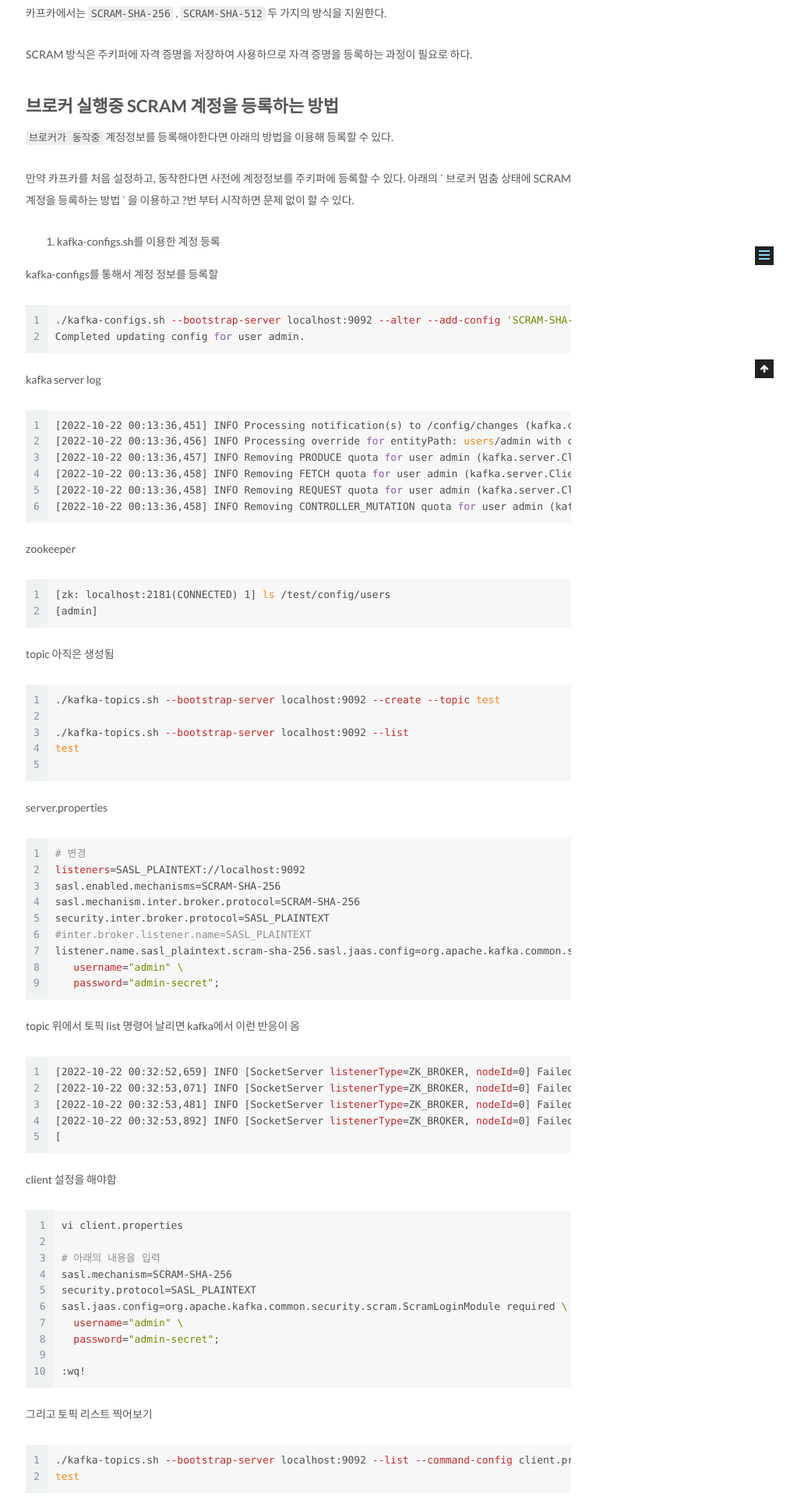
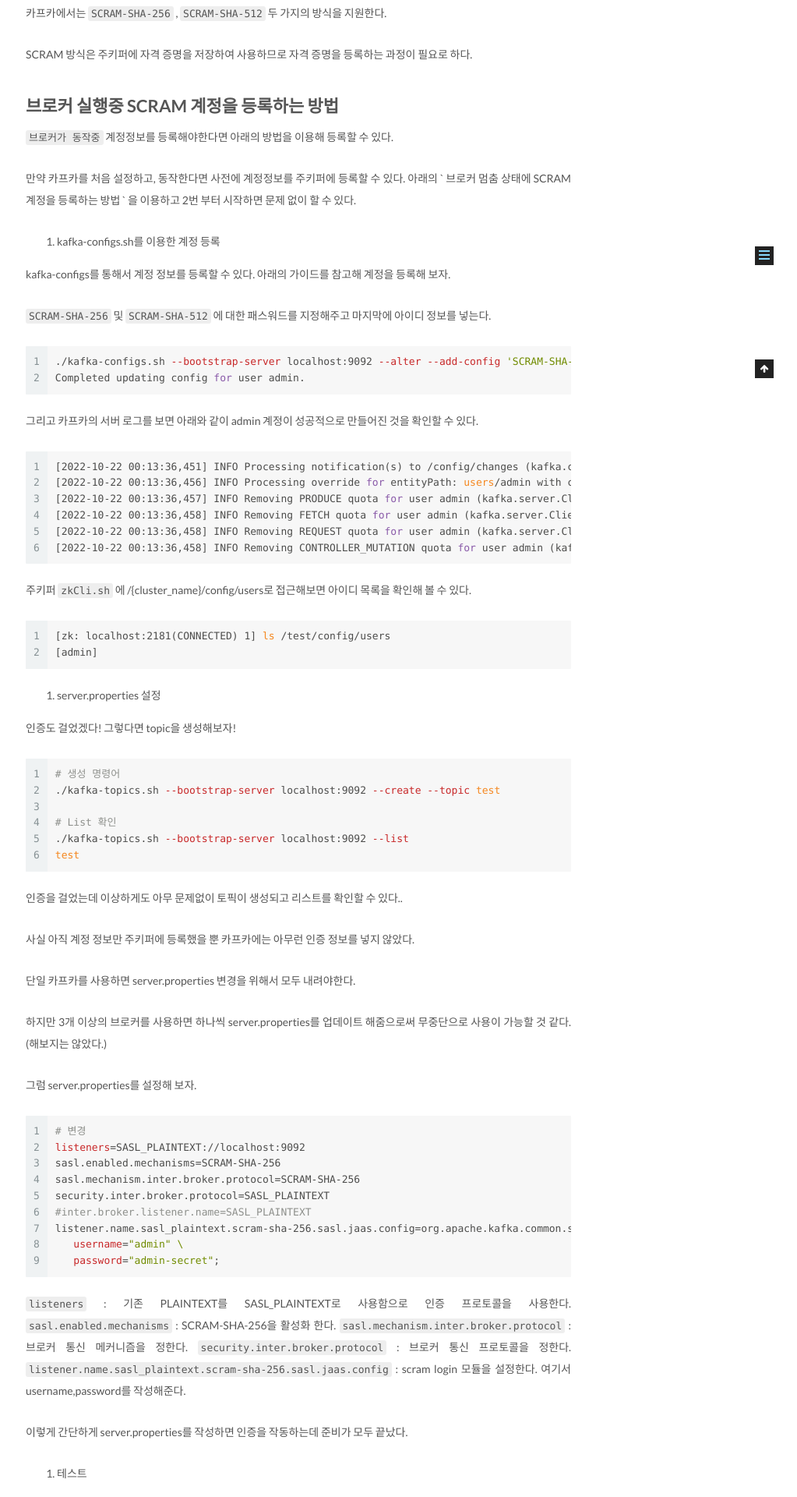
Before and after one commit to spacemile/spacemile.github.io, a Jekyll site: the page built from _posts/2022-10-21-kafka-sasl-scram.md, in a window 1280 px wide. Shown: the part 515-2435 px from the top of the page at 78% size, without its empty margins (257-1280 px from the left). Built offline with Jekyll 4.4.1, drawn with Linux system fonts in a browser that asks for light colours; some of the changed text lies outside the part shown.

Commit message:
Update 2022-10-21-kafka-sasl-scram.md

````diff
--- a/_posts/2022-10-21-kafka-sasl-scram.md
+++ b/_posts/2022-10-21-kafka-sasl-scram.md
@@ -23,19 +23,21 @@ SCRAM 방식은 주키퍼에 자격 증명을 저장하여 사용하므로 자
 
 `브로커가 동작중` 계정정보를 등록해야한다면 아래의 방법을 이용해 등록할 수 있다.
 
-만약 카프카를 처음 설정하고, 동작한다면 사전에 계정정보를 주키퍼에 등록할 수 있다. 아래의 ` 브로커 멈춤 상태에 SCRAM 계정을 등록하는 방법 ` 을 이용하고 ?번 부터 시작하면 문제 없이 할 수 있다.
+만약 카프카를 처음 설정하고, 동작한다면 사전에 계정정보를 주키퍼에 등록할 수 있다. 아래의 ` 브로커 멈춤 상태에 SCRAM 계정을 등록하는 방법 ` 을 이용하고 2번 부터 시작하면 문제 없이 할 수 있다.
 
 
 1. kafka-configs.sh를 이용한 계정 등록
 
-kafka-configs를 통해서 계정 정보를 등록할
+kafka-configs를 통해서 계정 정보를 등록할 수 있다. 아래의 가이드를 참고해 계정을 등록해 보자.
+
+`SCRAM-SHA-256` 및 `SCRAM-SHA-512` 에 대한 패스워드를 지정해주고 마지막에 아이디 정보를 넣는다.
 
 ```bash
 ./kafka-configs.sh --bootstrap-server localhost:9092 --alter --add-config 'SCRAM-SHA-256=[password=admin-secret],SCRAM-SHA-512=[password=admin-secret]' --entity-type users --entity-name admin
 Completed updating config for user admin.
 ```
 
-kafka server log
+그리고 카프카의 서버 로그를 보면 아래와 같이 admin 계정이 성공적으로 만들어진 것을 확인할 수 있다.
 
 ```bash
 [2022-10-22 00:13:36,451] INFO Processing notification(s) to /config/changes (kafka.common.ZkNodeChangeNotificationListener)
@@ -46,24 +48,35 @@ kafka server log
 [2022-10-22 00:13:36,458] INFO Removing CONTROLLER_MUTATION quota for user admin (kafka.server.ControllerMutationQuotaManager)
 ```
 
-zookeeper
+주키퍼 `zkCli.sh` 에 /{cluster_name}/config/users로 접근해보면 아이디 목록을 확인해 볼 수 있다.
 
 ```bash
 [zk: localhost:2181(CONNECTED) 1] ls /test/config/users
 [admin]
 ```
 
-topic 아직은 생성됨
+2. server.properties 설정
+
+인증도 걸었겠다! 그렇다면 topic을 생성해보자!
 
 ```bash
+# 생성 명령어
 ./kafka-topics.sh --bootstrap-server localhost:9092 --create --topic test
 
+# List 확인
 ./kafka-topics.sh --bootstrap-server localhost:9092 --list
 test
-
 ```
 
-server.properties
+인증을 걸었는데 이상하게도 아무 문제없이 토픽이 생성되고 리스트를 확인할 수 있다..
+
+사실 아직 계정 정보만 주키퍼에 등록했을 뿐 카프카에는 아무런 인증 정보를 넣지 않았다.
+
+단일 카프카를 사용하면 server.properties 변경을 위해서 모두 내려야한다.
+
+하지만 3개 이상의 브로커를 사용하면 하나씩 server.properties를 업데이트 해줌으로써 무중단으로 사용이 가능할 것 같다. (해보지는 않았다.)
+
+그럼 server.properties를 설정해 보자.
 
 ```bash
 # 변경
@@ -77,17 +90,26 @@ listener.name.sasl_plaintext.scram-sha-256.sasl.jaas.config=org.apache.kafka.com
    password="admin-secret";
 ```
 
-topic 위에서 토픽 list 명령어 날리면 kafka에서 이런 반응이 옴
+`listeners` : 기존 PLAINTEXT를 SASL_PLAINTEXT로 사용함으로 인증 프로토콜을 사용한다.
+`sasl.enabled.mechanisms` : SCRAM-SHA-256을 활성화 한다.
+`sasl.mechanism.inter.broker.protocol` : 브로커 통신 메커니즘을 정한다.
+`security.inter.broker.protocol` : 브로커 통신 프로토콜을 정한다.
+`listener.name.sasl_plaintext.scram-sha-256.sasl.jaas.config` : scram login 모듈을 설정한다. 여기서 username,password를 작성해준다.
+
+이렇게 간단하게 server.properties를 작성하면 인증을 작동하는데 준비가 모두 끝났다.
+
+
+3. 테스트
+
+그리고 위에서 사용했던 topic 리스트를 출력하는 명령을 날리면 아래와 같이 인증이 되지 않은 오류 로그를 볼 수 있다.
 
 ```bash
 [2022-10-22 00:32:52,659] INFO [SocketServer listenerType=ZK_BROKER, nodeId=0] Failed authentication with /127.0.0.1 (Unexpected Kafka request of type METADATA during SASL handshake.) (org.apache.kafka.common.network.Selector)
 [2022-10-22 00:32:53,071] INFO [SocketServer listenerType=ZK_BROKER, nodeId=0] Failed authentication with /127.0.0.1 (Unexpected Kafka request of type METADATA during SASL handshake.) (org.apache.kafka.common.network.Selector)
 [2022-10-22 00:32:53,481] INFO [SocketServer listenerType=ZK_BROKER, nodeId=0] Failed authentication with /127.0.0.1 (Unexpected Kafka request of type METADATA during SASL handshake.) (org.apache.kafka.common.network.Selector)
-[2022-10-22 00:32:53,892] INFO [SocketServer listenerType=ZK_BROKER, nodeId=0] Failed authentication with /127.0.0.1 (Unexpected Kafka request of type METADATA during SASL handshake.) (org.apache.kafka.common.network.Selector)
-[
 ```
 
-client 설정을 해야함
+그럼 어떻게 접근을 해야할까? client 접근 설정을 하면된다!
 
 ```bash
 vi client.properties
@@ -102,12 +124,16 @@ sasl.jaas.config=org.apache.kafka.common.security.scram.ScramLoginModule require
 :wq!
 ```
 
-그리고 토픽 리스트 찍어보기
+위의 설정을 마쳤으면 다시 한 번 토픽 리스트를 출력해 보자.
+
+kafka-topics.sh 에서 client.properties를 적용하기 위해서는 `--command-config {properties_name}`을 지정해 주면 된다.
 
 ```bash
 ./kafka-topics.sh --bootstrap-server localhost:9092 --list --command-config client.properties
 test
 ```
+
+성공적으로 인증을 걸었다!
 
 
 ## 브로커 멈춤 상태에 주키퍼에 등록하는 방법
````
